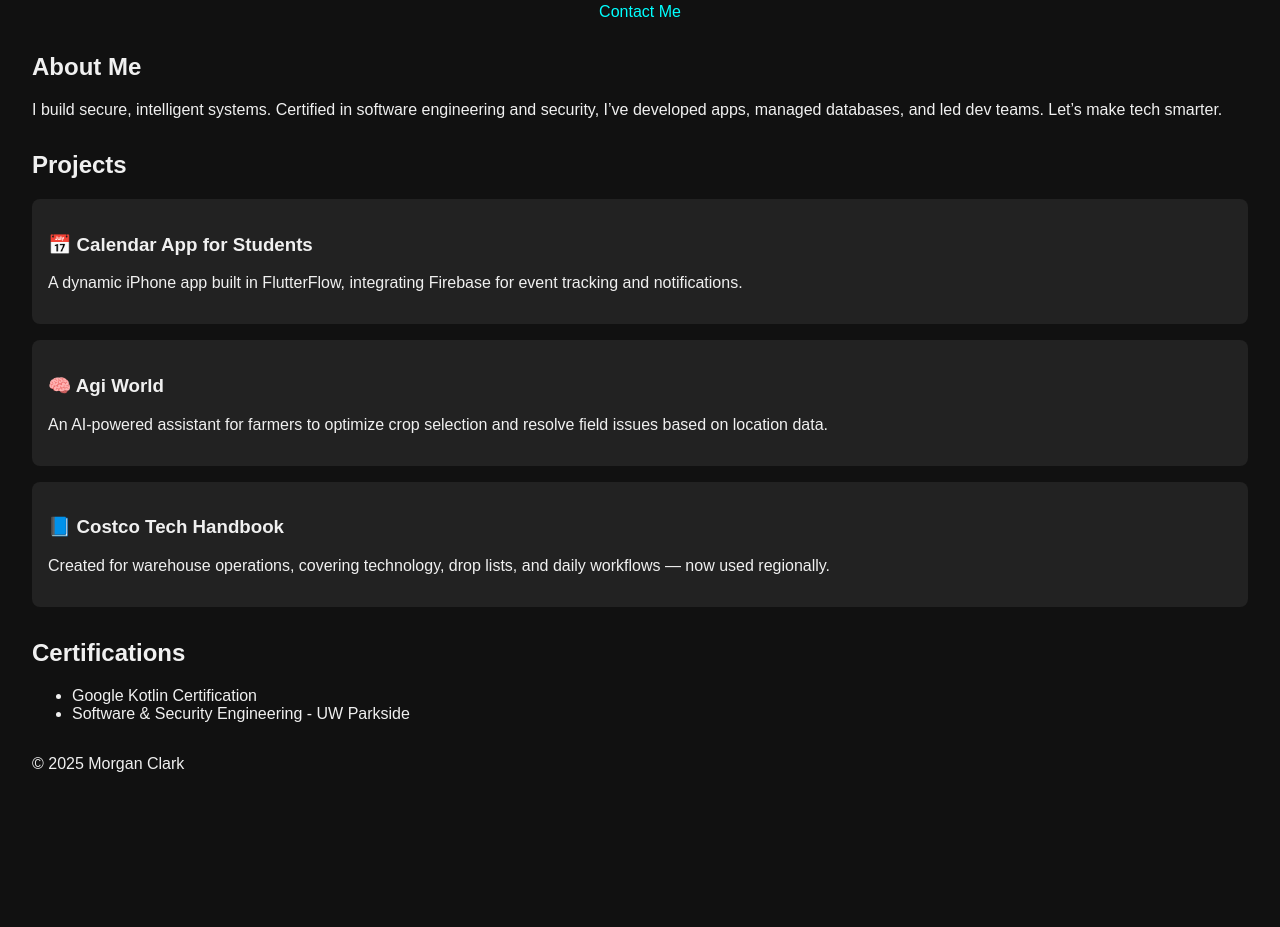
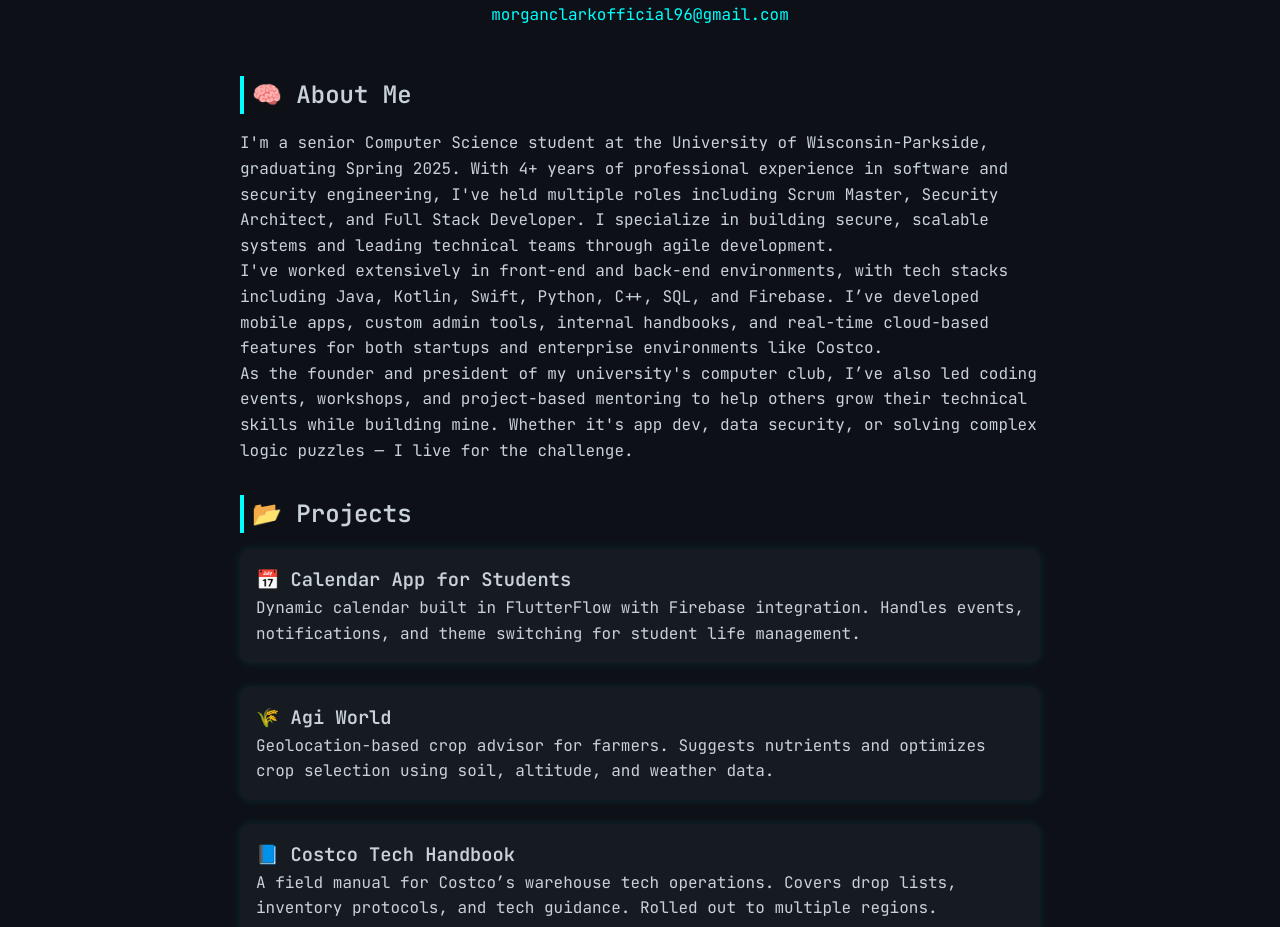
Before and after one commit to clarkmorg96/morganclark.github.io, a plain HTML site: page index.html in a window 1280 px wide. Shown: the part 132-1059 px from the top of the page. Before the commit the page ends 953 px from the top, so only its background shows below. Drawn offline with Linux system fonts and the light colour scheme.

Commit message:
Update index.html

```diff
--- a/index.html
+++ b/index.html
@@ -4,75 +4,145 @@
   <meta charset="UTF-8" />
   <meta name="viewport" content="width=device-width, initial-scale=1.0"/>
   <title>Morgan Clark | Portfolio</title>
+  <link href="https://fonts.googleapis.com/css2?family=JetBrains+Mono:wght@400;600&display=swap" rel="stylesheet">
   <style>
+    :root {
+      --bg: #0d1117;
+      --fg: #c9d1d9;
+      --accent: #00ffff;
+      --card-bg: #161b22;
+    }
+
+    * {
+      margin: 0;
+      padding: 0;
+      box-sizing: border-box;
+    }
+
     body {
-      font-family: Arial, sans-serif;
-      margin: 0;
+      font-family: 'JetBrains Mono', monospace;
+      background-color: var(--bg);
+      color: var(--fg);
       padding: 2rem;
-      background: #111;
-      color: #f0f0f0;
+      line-height: 1.6;
     }
+
     header {
       text-align: center;
-      margin-bottom: 2rem;
+      margin-bottom: 3rem;
     }
+
     h1 {
-      font-size: 2.5rem;
-      margin: 0.5rem 0;
+      font-size: 3rem;
+      color: var(--accent);
     }
-    .section {
-      margin-bottom: 2rem;
+
+    h2 {
+      border-left: 4px solid var(--accent);
+      padding-left: 0.5rem;
+      margin-bottom: 1rem;
+      margin-top: 2rem;
+      font-size: 1.5rem;
     }
+
+    p, li {
+      font-size: 1rem;
+    }
+
     a {
-      color: #00ffff;
+      color: var(--accent);
       text-decoration: none;
     }
+
+    .container {
+      max-width: 800px;
+      margin: auto;
+    }
+
     .project {
-      background: #222;
+      background: var(--card-bg);
       padding: 1rem;
-      margin-bottom: 1rem;
-      border-radius: 8px;
+      border-radius: 10px;
+      margin-bottom: 1.5rem;
+      box-shadow: 0 0 10px rgba(0, 255, 255, 0.1);
+      transition: transform 0.2s;
+    }
+
+    .project:hover {
+      transform: translateY(-3px);
+    }
+
+    footer {
+      margin-top: 4rem;
+      text-align: center;
+      font-size: 0.9rem;
+      color: #555;
+    }
+
+    ul {
+      margin-left: 1rem;
+    }
+
+    @media (max-width: 600px) {
+      h1 { font-size: 2rem; }
+      h2 { font-size: 1.2rem; }
     }
   </style>
 </head>
 <body>
+  <div class="container">
     <header>
       <h1>Morgan Clark</h1>
-    <p>Software & Security Engineer | Computer Scientist | Tech Nerd</p>
-    <p><a href="mailto:morganclarkofficial96@gmail.com">Contact Me</a></p>
+      <p>Software & Security Engineer · Tech Leader · Computer Scientist</p>
+      <p><a href="mailto:morganclarkofficial96@gmail.com">morganclarkofficial96@gmail.com</a></p>
     </header>
 
-  <section class="section">
-    <h2>About Me</h2>
-    <p>I build secure, intelligent systems. Certified in software engineering and security, I’ve developed apps, managed databases, and led dev teams. Let’s make tech smarter.</p>
+    <section>
+      <h2>🧠 About Me</h2>
+      <p>I'm a senior Computer Science student at the University of Wisconsin-Parkside, graduating Spring 2025. With 4+ years of professional experience in software and security engineering, I've held multiple roles including Scrum Master, Security Architect, and Full Stack Developer. I specialize in building secure, scalable systems and leading technical teams through agile development.</p>
+      <p>I've worked extensively in front-end and back-end environments, with tech stacks including Java, Kotlin, Swift, Python, C++, SQL, and Firebase. I’ve developed mobile apps, custom admin tools, internal handbooks, and real-time cloud-based features for both startups and enterprise environments like Costco.</p>
+      <p>As the founder and president of my university's computer club, I’ve also led coding events, workshops, and project-based mentoring to help others grow their technical skills while building mine. Whether it's app dev, data security, or solving complex logic puzzles — I live for the challenge.</p>
     </section>
 
-  <section class="section">
-    <h2>Projects</h2>
+    <section>
+      <h2>📂 Projects</h2>
+
       <div class="project">
         <h3>📅 Calendar App for Students</h3>
-      <p>A dynamic iPhone app built in FlutterFlow, integrating Firebase for event tracking and notifications.</p>
+        <p>Dynamic calendar built in FlutterFlow with Firebase integration. Handles events, notifications, and theme switching for student life management.</p>
       </div>
+
       <div class="project">
-      <h3>🧠 Agi World</h3>
-      <p>An AI-powered assistant for farmers to optimize crop selection and resolve field issues based on location data.</p>
+        <h3>🌾 Agi World</h3>
+        <p>Geolocation-based crop advisor for farmers. Suggests nutrients and optimizes crop selection using soil, altitude, and weather data.</p>
       </div>
+
       <div class="project">
         <h3>📘 Costco Tech Handbook</h3>
-      <p>Created for warehouse operations, covering technology, drop lists, and daily workflows — now used regionally.</p>
+        <p>A field manual for Costco’s warehouse tech operations. Covers drop lists, inventory protocols, and tech guidance. Rolled out to multiple regions.</p>
       </div>
     </section>
 
-  <section class="section">
-    <h2>Certifications</h2>
+    <section>
+      <h2>🎓 Certifications & Skills</h2>
       <ul>
         <li>Google Kotlin Certification</li>
-      <li>Software & Security Engineering - UW Parkside</li>
+        <li>Software & Security Engineering – University of Wisconsin-Parkside</li>
+        <li>Java · Python · Kotlin · Swift · SQL · C++ · Figma · Firebase</li>
+        <li>Agile · Scrum · Cybersecurity · Database Design · Cloud Integration</li>
       </ul>
     </section>
 
+    <section>
+      <h2>📞 Contact</h2>
+      <p>Email: <a href="mailto:morganclarkofficial96@gmail.com">morganclarkofficial96@gmail.com</a></p>
+      <p>GitHub: <a href="https://github.com/morganclark" target="_blank">github.com/morganclark</a></p>
+      <p>LinkedIn: <a href="https://www.linkedin.com/in/morgan-clark-708971258/" target="_blank">linkedin.com/in/morgan-clark-708971258</a></p>
+    </section>
+
     <footer>
-    <p>© 2025 Morgan Clark</p>
+      <p>© 2025 Morgan Clark. Powered by caffeine and critical thinking.</p>
     </footer>
+  </div>
 </body>
 </html>
```
Lines whose indentation alone changed are shown as unchanged.
